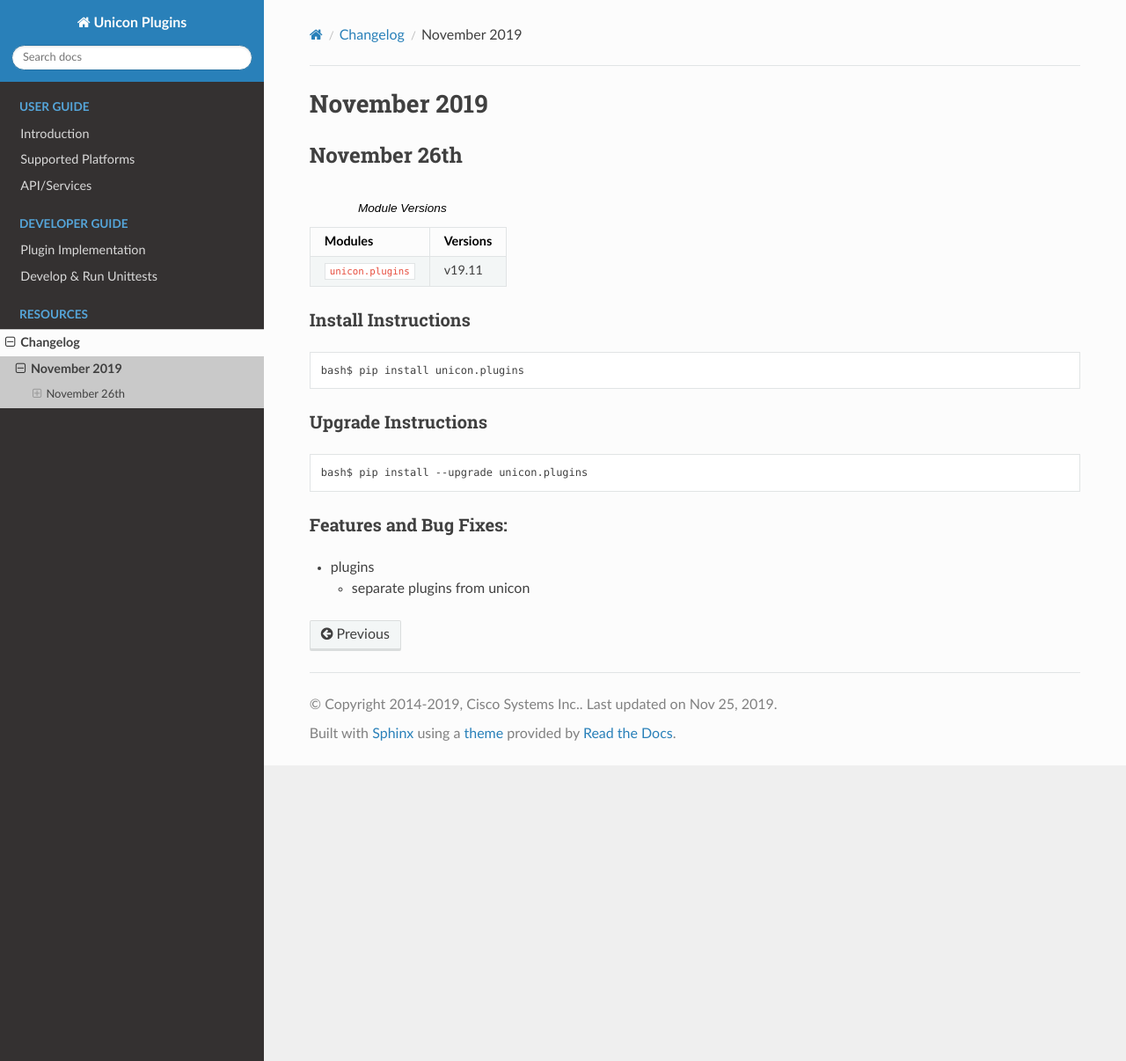
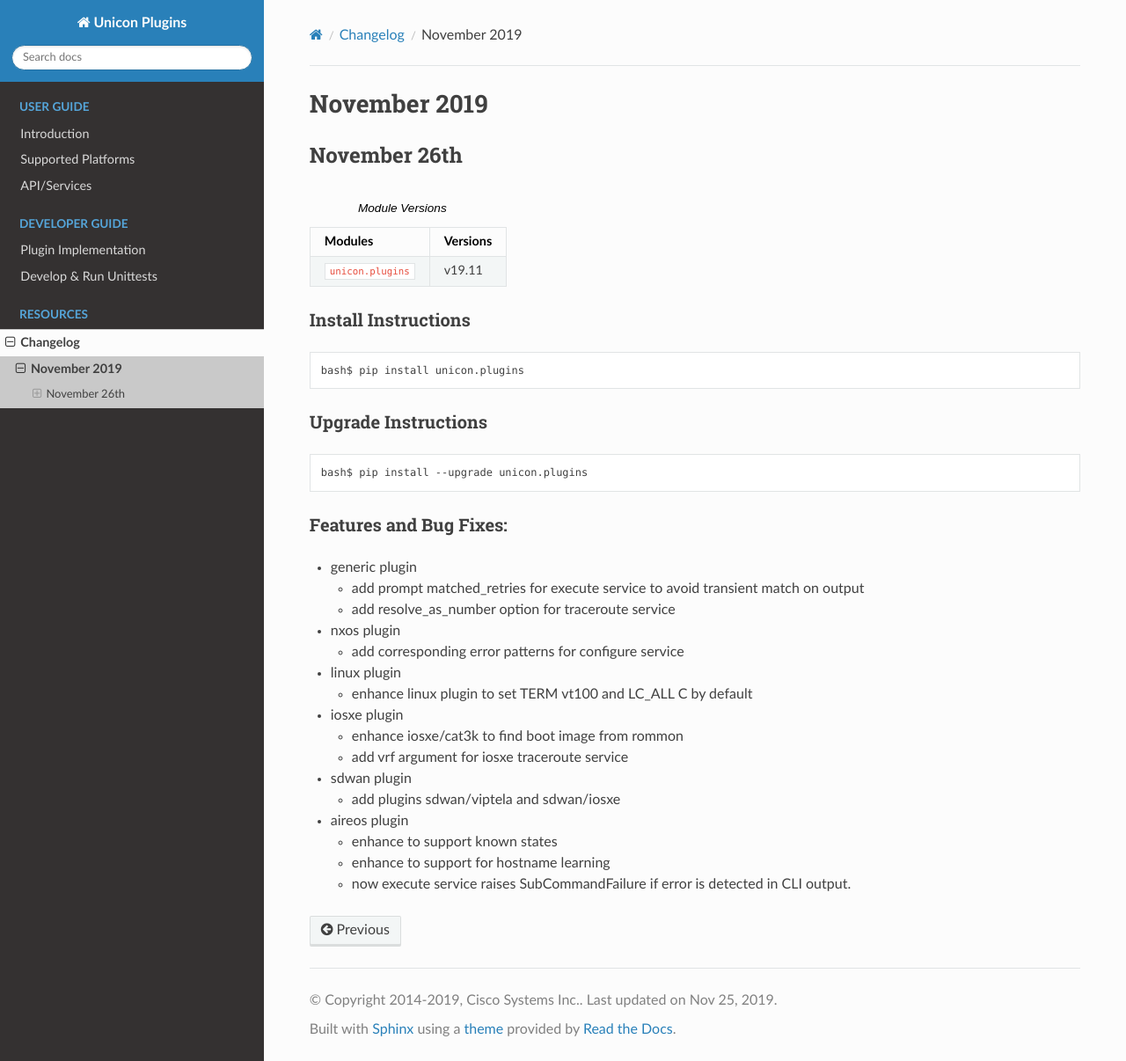
Before and after one commit to CiscoTestAutomation/unicon.plugins, a Sphinx documentation site: the page built from docs/changelog/2019/nov.rst, in a window 1280 px wide and 1206 px high. Shown: the whole window at 88% size. Built offline with Sphinx 7.4.7 and the Read the Docs theme 2.0.0, drawn with Linux system fonts in a browser that asks for light colours; pages that are not in the unit, such as notebooks, are missing from menus; the version number could not be read and is left out.

Commit message:
Changes for v19.11

```diff
--- a/docs/changelog/2019/nov.rst
+++ b/docs/changelog/2019/nov.rst
@@ -28,6 +28,35 @@
 
 Features and Bug Fixes:
 ^^^^^^^^^^^^^^^^^^^^^^^
-- plugins
 
-  - separate plugins from unicon
+- generic plugin
+
+  - add prompt matched_retries for execute service to avoid transient match on output
+
+  - add resolve_as_number option for traceroute service
+
+- nxos plugin
+
+  - add corresponding error patterns for configure service
+
+- linux plugin
+
+  - enhance linux plugin to set TERM vt100 and LC_ALL C by default
+
+- iosxe plugin
+
+  - enhance iosxe/cat3k to find boot image from rommon
+
+  - add vrf argument for iosxe traceroute service
+
+- sdwan plugin
+
+  - add plugins sdwan/viptela and sdwan/iosxe
+
+- aireos plugin
+
+  - enhance to support known states
+
+  - enhance to support for hostname learning
+
+  - now execute service raises SubCommandFailure if error is detected in CLI output.
```
Also changed, not shown: docs/changelog/undistributed.rst (+0 -18 lines).
